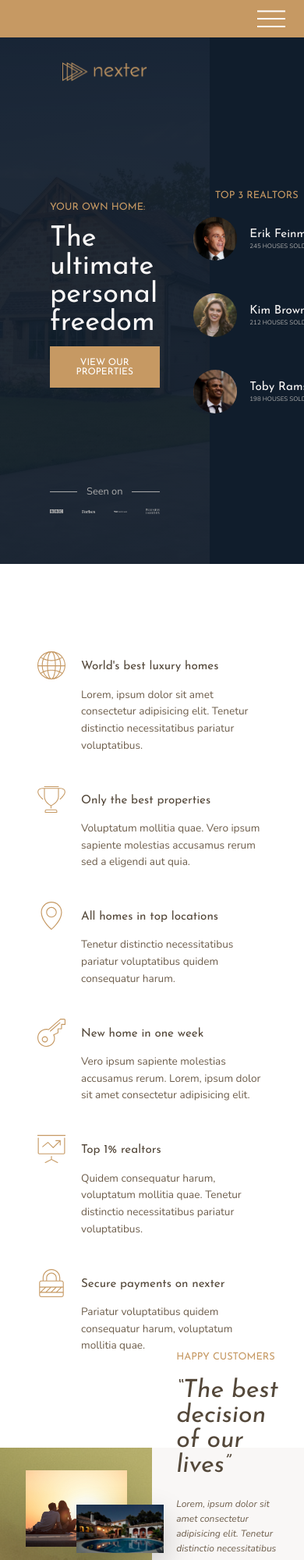
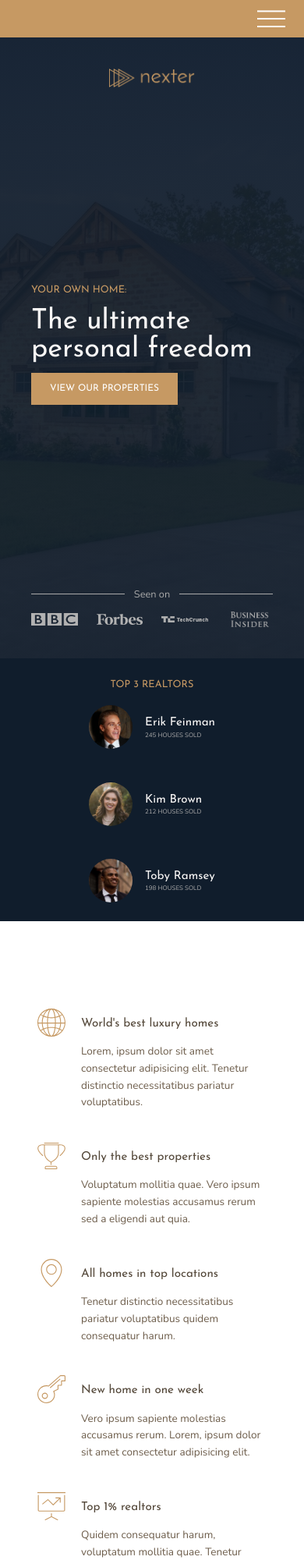
Before and after one commit to ZelicJuarez/Nexter, a plain HTML site: page index.html in a window 390 px wide. Shown: the top 2000 px of the page at 78% size. Drawn offline with nearby package versions, Linux system fonts and the light colour scheme.

Commit message:
Writing Media Queries Part 2

```diff
--- a/css/style.css
+++ b/css/style.css
@@ -26,6 +26,9 @@ body {
     .container {
       grid-template-rows: 6rem 80vh min-content 40vw repeat(3, min-content);
       grid-template-columns: [full-start] minmax(6rem, 1fr) [center-start] repeat(8, [col-start] minmax(min-content, 14rem) [col-end]) [center-end] minmax(6rem, 1fr) [full-end]; } }
+  @media only screen and (max-width: 50em) {
+    .container {
+      grid-template-rows: 6rem calc(100vh - 6rem); } }
 
 .heading-1, .heading-2, .heading-3, .heading-4 {
   font-family: "Josefin Sans", sans-serif;
@@ -135,6 +138,12 @@ body {
   grid-template-columns: minmax(min-content, max-content);
   grid-row-gap: 1.5rem;
   justify-content: center; }
+  @media only screen and (max-width: 50em) {
+    .header {
+      grid-column: 1 / -1; } }
+  @media only screen and (max-width: 37.5em) {
+    .header {
+      padding: 5rem; } }
   .header__logo {
     height: 3rem;
     justify-self: center; }
@@ -173,12 +182,21 @@ body {
   justify-content: center;
   grid-row-gap: 2rem;
   justify-items: center; }
+  @media only screen and (max-width: 50em) {
+    .realtors {
+      grid-column: 1 / -1; } }
   .realtors__list {
     display: grid;
     grid-template-columns: min-content max-content;
     grid-column-gap: 2rem;
     grid-row-gap: 5vh;
     align-items: center; }
+    @media only screen and (max-width: 50em) {
+      .realtors__list {
+        grid-template-columns: repeat(3, min-content max-content); } }
+    @media only screen and (max-width: 37.5em) {
+      .realtors__list {
+        grid-template-columns: min-content max-content; } }
   .realtors__img {
     width: 7rem;
     border-radius: 50%;
@@ -214,16 +232,25 @@ body {
   background-color: #c69963;
   grid-column: full-start / col-end 4;
   background-image: linear-gradient(rgba(198, 153, 99, 0.5), rgba(198, 153, 99, 0.5)), url(../img/back.jpg);
+  background-size: cover;
   display: grid;
   grid-template-rows: repeat(6, 1fr);
   grid-template-columns: repeat(6, 1fr);
   align-items: center; }
+  @media only screen and (max-width: 50em) {
+    .story__pictures {
+      grid-column: 1 / -1;
+      padding: 6rem; } }
 
 .story__img--1 {
   width: 100%;
   grid-row: 2 / 6;
   grid-column: 2 / 6;
   box-shadow: 0 2rem 5rem rgba(0, 0, 0, 0.1); }
+  @media only screen and (max-width: 50em) {
+    .story__img--1 {
+      grid-column: 1 / 5;
+      grid-row: 1 / -1; } }
 
 .story__img--2 {
   width: 115%;
@@ -231,6 +258,10 @@ body {
   grid-column: 4 / 7;
   z-index: 20;
   box-shadow: 0 2rem 5rem rgba(0, 0, 0, 0.2); }
+  @media only screen and (max-width: 50em) {
+    .story__img--2 {
+      grid-row: 1 / -1;
+      width: 100%; } }
 
 .story__content {
   background-color: #f9f7f6;
@@ -245,6 +276,10 @@ body {
   display: grid;
   align-content: center;
   justify-items: start; }
+  @media only screen and (max-width: 50em) {
+    .story__content {
+      grid-column: 1 / -1;
+      grid-row: 5 / 6; } }
 
 .story__text {
   font-size: 1.5rem;
--- a/sass/_base.scss
+++ b/sass/_base.scss
@@ -17,6 +17,8 @@ $font-display: "Josefin Sans", sans-serif;
 //RESPONSIVE BREAKPOINTS
 $bp-largest: 75em; //1200px
 $bp-large: 62.5em; //1000px
+$bp-medium: 50em; //800px
+$bp-small: 37.5em; //500px
 
 *,
 *::before,
@@ -57,4 +59,8 @@ body {
       [center-start] repeat(8, [col-start] minmax(min-content, 14rem) [col-end])
       [center-end] minmax(6rem, 1fr) [full-end];
   }
+
+  @media only screen and (max-width: $bp-medium) {
+    grid-template-rows: 6rem calc(100vh - 6rem);
+  }
 }
--- a/sass/_story.scss
+++ b/sass/_story.scss
@@ -7,11 +7,17 @@
         rgba($color-primary, 0.5)
       ),
       url(../img/back.jpg);
+    background-size: cover;
 
     display: grid;
     grid-template-rows: repeat(6, 1fr);
     grid-template-columns: repeat(6, 1fr);
     align-items: center;
+
+    @media only screen and (max-width: $bp-medium) {
+      grid-column: 1 / -1;
+      padding: 6rem;
+    }
   }
 
   &__img--1 {
@@ -19,6 +25,11 @@
     grid-row: 2 / 6;
     grid-column: 2 / 6;
     box-shadow: 0 2rem 5rem rgba(#000, 0.1);
+
+    @media only screen and (max-width: $bp-medium) {
+      grid-column: 1 / 5;
+      grid-row: 1 / -1;
+    }
   }
 
   &__img--2 {
@@ -27,6 +38,11 @@
     grid-column: 4 / 7;
     z-index: 20;
     box-shadow: 0 2rem 5rem rgba(#000, 0.2);
+
+    @media only screen and (max-width: $bp-medium) {
+      grid-row: 1 / -1;
+      width: 100%;
+    }
   }
 
   &__content {
@@ -45,6 +61,11 @@
     display: grid;
     align-content: center;
     justify-items: start;
+
+    @media only screen and (max-width: $bp-medium) {
+      grid-column: 1 / -1;
+      grid-row: 5 / 6;
+    }
   }
 
   &__text {
```
Also changed, not shown: sass/_header.scss (+8 -0 lines), sass/_realtors.scss (+12 -0 lines).
